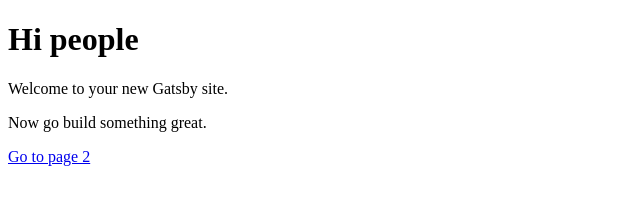
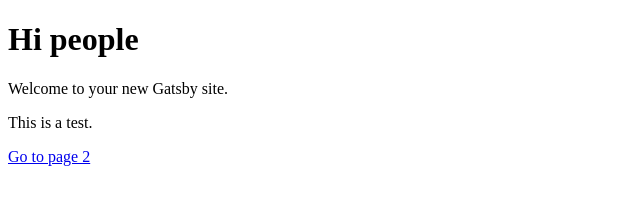
Before and after one commit to robotshateme/JAMstack-hello-world, a Gatsby site: page / in a window 1280 px wide. Shown: the whole page, without its empty margins (0-640 px from the left). Built offline with nearby package versions, Linux system fonts and the light colour scheme; Gatsby itself is replaced by a stand-in of ours.

Commit message:
Update index.js

```diff
--- a/src/pages/index.js
+++ b/src/pages/index.js
@@ -5,7 +5,7 @@ const IndexPage = () => (
   <div>
     <h1>Hi people</h1>
     <p>Welcome to your new Gatsby site.</p>
-    <p>Now go build something great.</p>
+    <p>This is a test.</p>
     <Link to="/page-2/">Go to page 2</Link>
   </div>
 )
```
